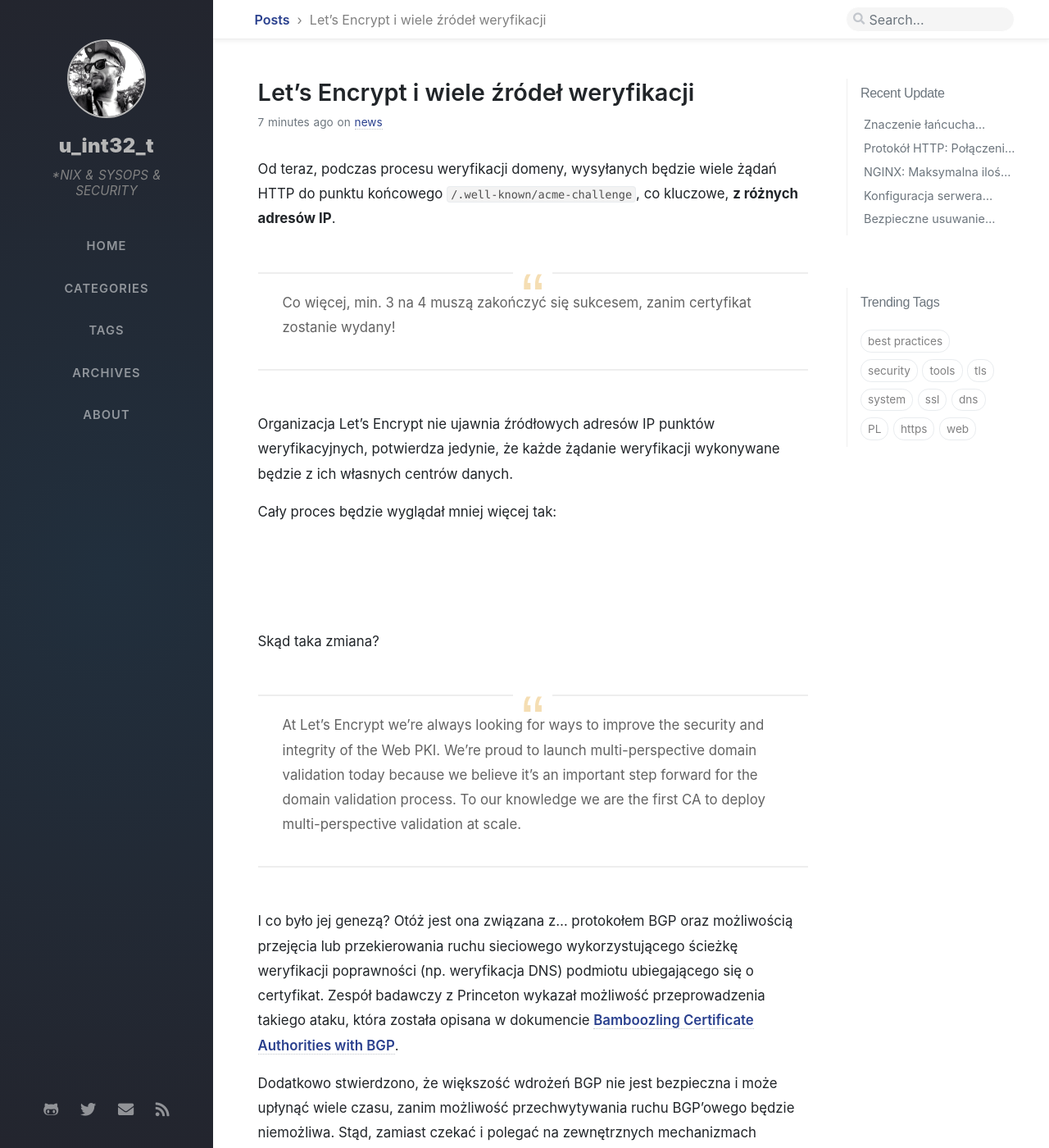
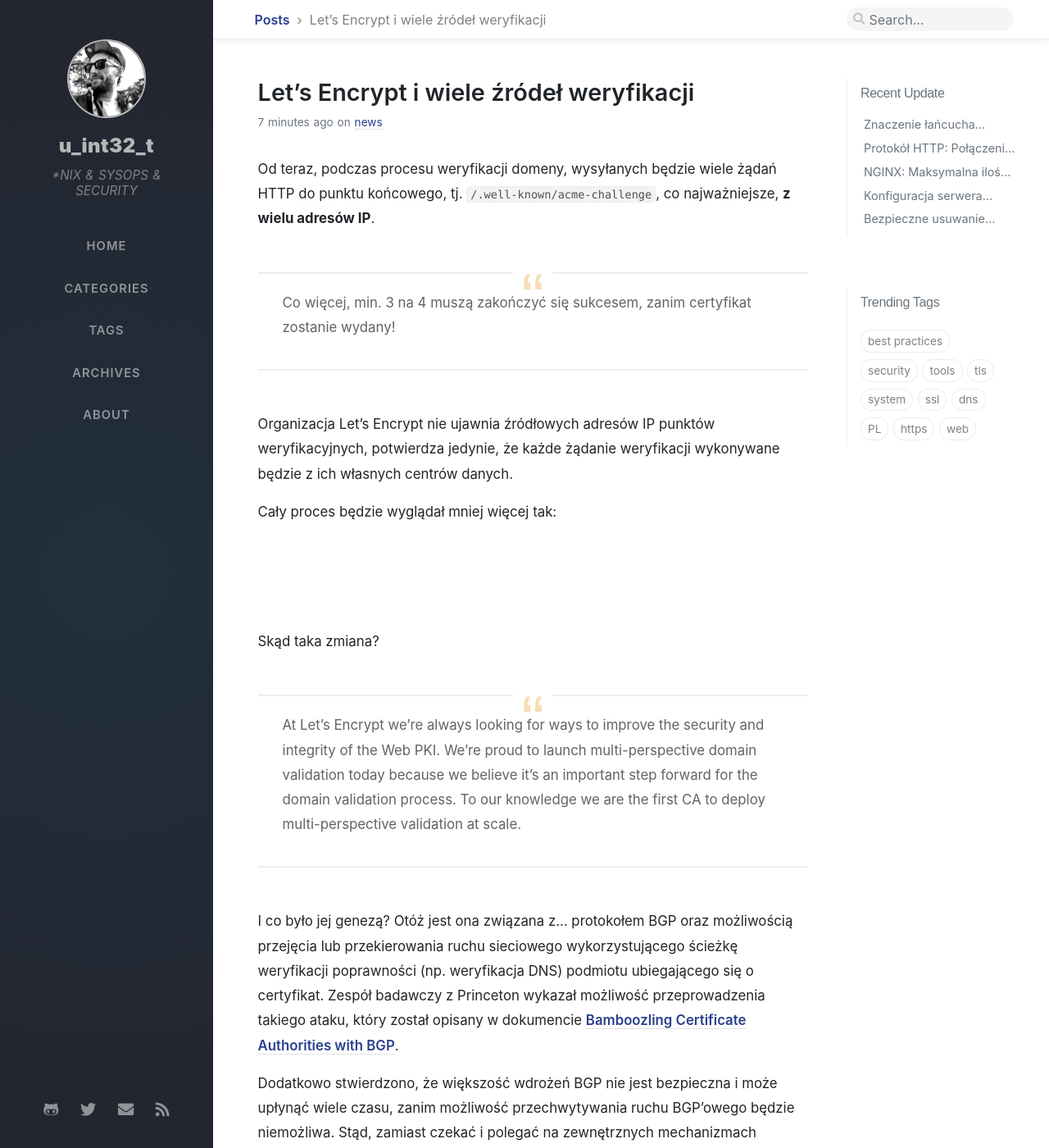
Before and after one commit to morristech/trimstray.github.io, a Jekyll site: the page built from _posts/2020-02-23-lets-encrypt_i_wiele_zrodel_weryfikacji.md, in a window 1280 px wide and 1400 px high. Shown: the whole window at 82% size. Built offline with Jekyll 4.4.1, drawn with Linux system fonts in a browser that asks for light colours; nearby versions of some CDN libraries; some web fonts are replaced; comment, search, counter and statistics services are not loaded.

Commit message:
fix typos - signed-off-by: trimstray <trimstray@gmail.com>

```diff
--- a/_posts/2020-02-23-lets-encrypt_i_wiele_zrodel_weryfikacji.md
+++ b/_posts/2020-02-23-lets-encrypt_i_wiele_zrodel_weryfikacji.md
@@ -10,7 +10,7 @@ seo:
   date_modified: 2020-02-23 12:12:11 +0100
 ---
 
-Od teraz, podczas procesu weryfikacji domeny, wysyłanych będzie wiele żądań HTTP do punktu końcowego `/.well-known/acme-challenge`, co kluczowe, **z różnych adresów IP**.
+Od teraz, podczas procesu weryfikacji domeny, wysyłanych będzie wiele żądań HTTP do punktu końcowego, tj. `/.well-known/acme-challenge`, co najważniejsze, **z wielu adresów IP**.
 
   > Co więcej, min. 3 na 4 muszą zakończyć się sukcesem, zanim certyfikat zostanie wydany!
 
@@ -24,7 +24,7 @@ Skąd taka zmiana?
 
   > At Let’s Encrypt we’re always looking for ways to improve the security and integrity of the Web PKI. We’re proud to launch multi-perspective domain validation today because we believe it’s an important step forward for the domain validation process. To our knowledge we are the first CA to deploy multi-perspective validation at scale.
 
-I co było jej genezą? Otóż jest ona związana z... protokołem BGP oraz możliwością przejęcia lub przekierowania ruchu sieciowego wykorzystującego ścieżkę weryfikacji poprawności (np. weryfikacja DNS) podmiotu ubiegającego się o certyfikat. Zespół badawczy z Princeton wykazał możliwość przeprowadzenia takiego ataku, która została opisana w dokumencie [Bamboozling Certificate Authorities with BGP](https://www.princeton.edu/~pmittal/publications/bgp-tls-usenix18.pdf).
+I co było jej genezą? Otóż jest ona związana z... protokołem BGP oraz możliwością przejęcia lub przekierowania ruchu sieciowego wykorzystującego ścieżkę weryfikacji poprawności (np. weryfikacja DNS) podmiotu ubiegającego się o certyfikat. Zespół badawczy z Princeton wykazał możliwość przeprowadzenia takiego ataku, który został opisany w dokumencie [Bamboozling Certificate Authorities with BGP](https://www.princeton.edu/~pmittal/publications/bgp-tls-usenix18.pdf).
 
 Dodatkowo stwierdzono, że większość wdrożeń BGP nie jest bezpieczna i może upłynąć wiele czasu, zanim możliwość przechwytywania ruchu BGP'owego będzie niemożliwa. Stąd, zamiast czekać i polegać na zewnętrznych mechanizmach zabezpieczających poczyniono kroki, aby zminimalizować wykonanie ew. ataków na ten protokół.
 
```
